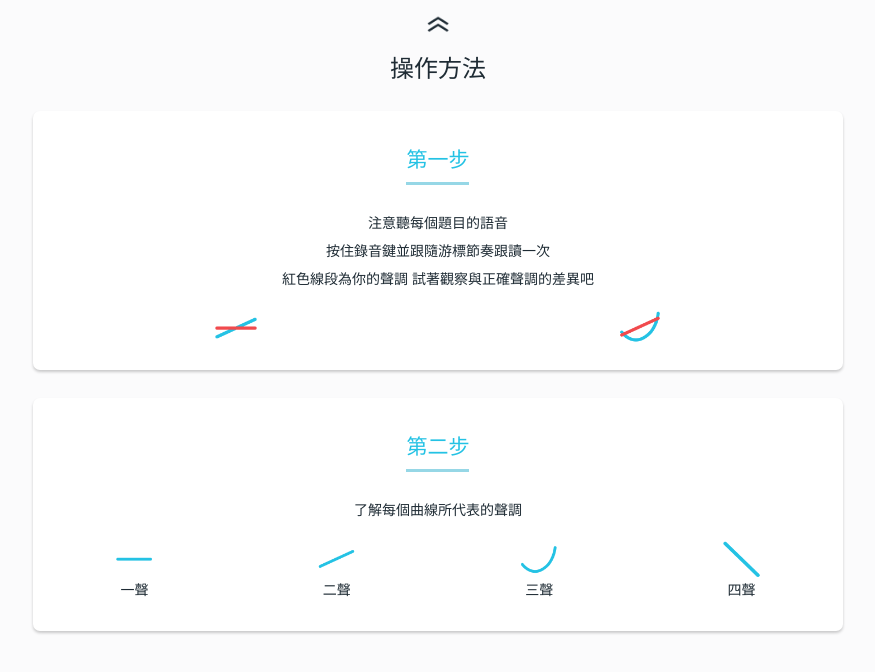
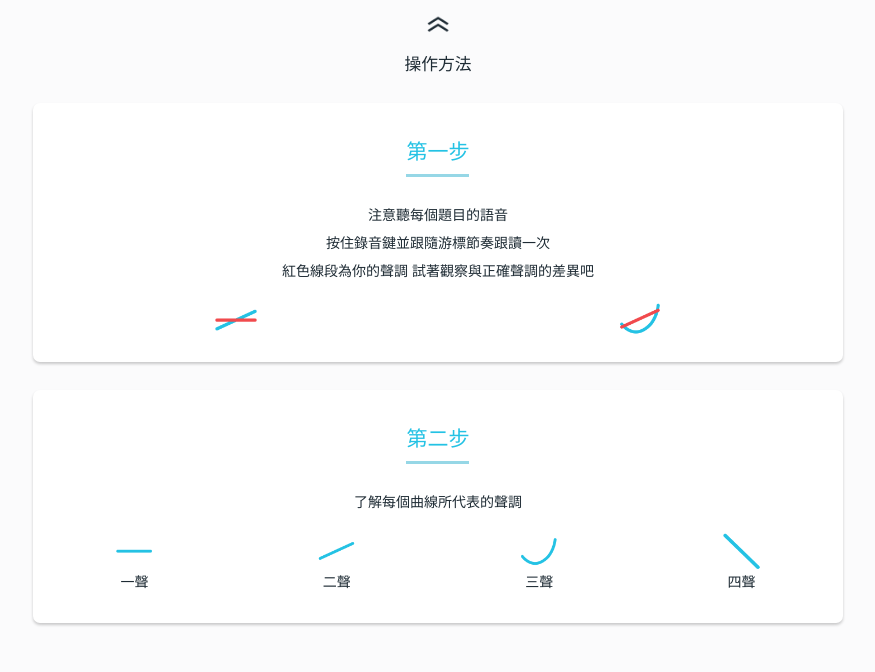
Before and after one commit to osk2/pitch-analyzer, a website: page public/index.html in a window 1280 px wide. Both pictures are taken after a click on the element "操作方法". Shown: the whole page, without its empty margins (202-1077 px from the left). Drawn offline with nearby package versions, Linux system fonts and the light colour scheme.

Commit message:
Reduce font size of title of tutorial

```diff
--- a/public/index.html
+++ b/public/index.html
@@ -34,7 +34,7 @@
       position: fixed;
       bottom: 2em;
     }
-    .index-trigger h2 {
+    .tutorial-trigger h2 {
       font-size: 1.5em;
     }
     .tutorial-trigger {
@@ -109,7 +109,7 @@
       <div class="col-md-8 col-md-offset-2" style="text-align: center;">
         <div class="tutorial-trigger">
           <img src="img/swipe-up-icon.png">
-          <h3>操作方法</h3>
+          <h2>操作方法</h2>
         </div>
         <div class="card">
           <h2 class="title">第一步</h2>
```
